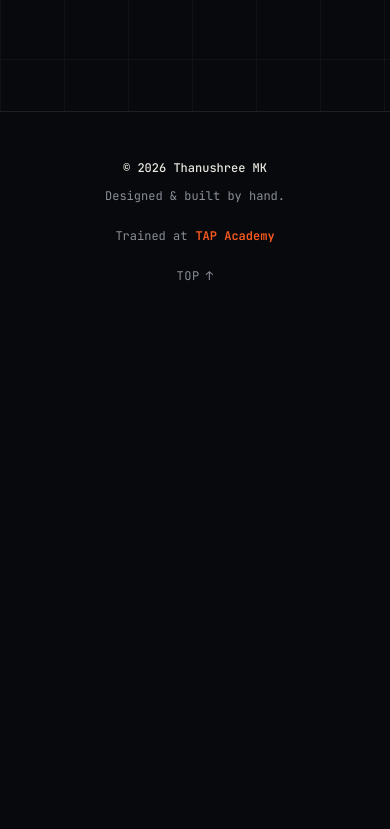
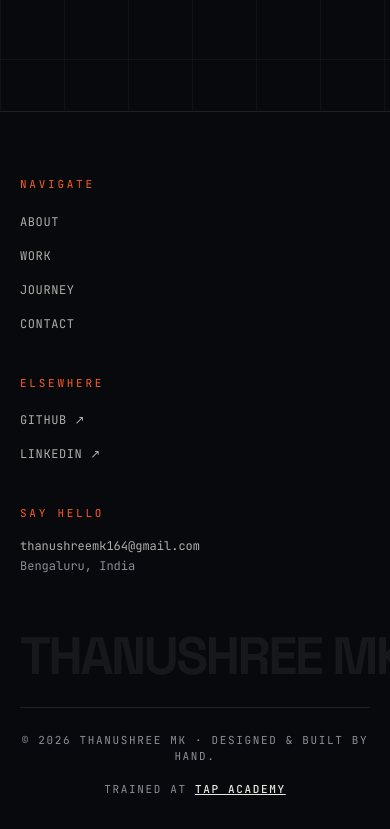
Before and after one commit to thanushreemk164-code/thanushree-mk-portfolio, a React (Vite) app: page / in a window 390 px wide. Shown: the part 6773-7602 px from the top of the page. Before the commit the page ends 7105 px from the top, so only its background shows below. Built offline with nearby package versions, Linux system fonts and the light colour scheme; no server answers.

Commit message:
Update Footer with 3-column directory, faint brand watermark, and TAP Academy attribution

```diff
--- a/src/components/Footer.jsx
+++ b/src/components/Footer.jsx
@@ -1,41 +1,103 @@
-import { personalInfo, academy, footerContent } from '../data/portfolioData'
+import { personalInfo, socialLinks, navLinks, footerContent, academy } from '../data/portfolioData'
 
 export default function Footer() {
   const currentYear = new Date().getFullYear()
 
+  // Filter non-empty social links
+  const activeSocials = [
+    { label: 'GitHub ↗', url: socialLinks.github },
+    { label: 'LinkedIn ↗', url: socialLinks.linkedin },
+    { label: 'Instagram ↗', url: socialLinks.instagram },
+  ].filter((item) => Boolean(item.url))
+
   return (
-    <footer className="border-t border-bone/10 bg-ink py-12 px-4 sm:px-6 lg:px-8 font-mono text-xs text-dim">
-      <div className="mx-auto max-w-6xl flex flex-col sm:flex-row items-center justify-between gap-6">
-        {/* Brand & Tagline */}
-        <div className="flex flex-col sm:flex-row items-center gap-3 text-center sm:text-left">
-          <span className="text-bone font-medium">
-            © {currentYear} {personalInfo.name}
-          </span>
-          <span className="hidden sm:inline text-bone/20">•</span>
-          <span className="text-dim">{footerContent.tagline}</span>
+    <footer className="w-full overflow-hidden border-t border-bone/10 px-5 md:px-10 pt-16 pb-8 bg-ink">
+      <div className="max-w-[1440px] mx-auto">
+        {/* Three Columns on md+ (stacked on mobile) */}
+        <div className="grid grid-cols-1 md:grid-cols-3 gap-10 mb-14">
+          {/* Column 1: Navigate */}
+          <div>
+            <div className="font-mono text-[11px] uppercase tracking-[0.25em] text-signal mb-4">
+              Navigate
+            </div>
+            <ul className="space-y-2.5">
+              {navLinks.map((link) => (
+                <li key={link.href}>
+                  <a
+                    href={link.href}
+                    className="font-mono text-xs uppercase tracking-wider text-bone/75 hover:text-signal transition-colors"
+                  >
+                    {link.label}
+                  </a>
+                </li>
+              ))}
+            </ul>
+          </div>
+
+          {/* Column 2: Elsewhere */}
+          <div>
+            <div className="font-mono text-[11px] uppercase tracking-[0.25em] text-signal mb-4">
+              Elsewhere
+            </div>
+            <ul className="space-y-2.5">
+              {activeSocials.map((social) => (
+                <li key={social.label}>
+                  <a
+                    href={social.url}
+                    target="_blank"
+                    rel="noopener noreferrer"
+                    className="font-mono text-xs uppercase tracking-wider text-bone/75 hover:text-signal transition-colors"
+                  >
+                    {social.label}
+                  </a>
+                </li>
+              ))}
+            </ul>
+          </div>
+
+          {/* Column 3: Say hello */}
+          <div className="md:text-right flex flex-col md:items-end">
+            <div className="font-mono text-[11px] uppercase tracking-[0.25em] text-signal mb-4">
+              Say hello
+            </div>
+            <a
+              href={`mailto:${personalInfo.email}`}
+              className="font-mono text-xs text-bone/75 hover:text-signal transition-colors mb-1"
+            >
+              {personalInfo.email}
+            </a>
+            <span className="font-mono text-xs text-dim">
+              {personalInfo.city}
+            </span>
+          </div>
         </div>
 
-        {/* TAP Academy Attribution Credit */}
-        <div className="flex items-center gap-2">
-          <span>Trained at</span>
-          <a
-            href={academy.url}
-            target="_blank"
-            rel="noreferrer"
-            className="text-signal hover:underline font-semibold"
-          >
-            {academy.name}
-          </a>
+        {/* Huge Faint Watermark */}
+        <div
+          aria-hidden="true"
+          className="text-center my-6 select-none uppercase font-bold leading-none tracking-[-0.05em] whitespace-nowrap text-[13.5vw] text-bone/[0.07]"
+        >
+          {personalInfo.brandName}
         </div>
 
-        {/* Return to top */}
-        <a
-          href="#home"
-          className="text-dim hover:text-signal transition-colors flex items-center gap-1.5 uppercase tracking-wider"
-        >
-          <span>TOP</span>
-          <span>↑</span>
-        </a>
+        {/* Bottom Row */}
+        <div className="border-t border-bone/10 pt-6 font-mono text-[11px] uppercase tracking-[0.15em] text-dim flex flex-col md:flex-row items-center justify-between gap-4 text-center md:text-left">
+          <div>
+            © {currentYear} {personalInfo.name} · {footerContent.tagline}
+          </div>
+
+          <div>
+            Trained at{' '}
+            <a
+              href={academy.url}
+              target="_blank"
+              rel="noopener noreferrer"
+              className="underline text-bone hover:text-signal transition-colors font-medium"
+            >
+              {academy.name}
+            </a>
+          </div>
+        </div>
       </div>
     </footer>
   )
```
